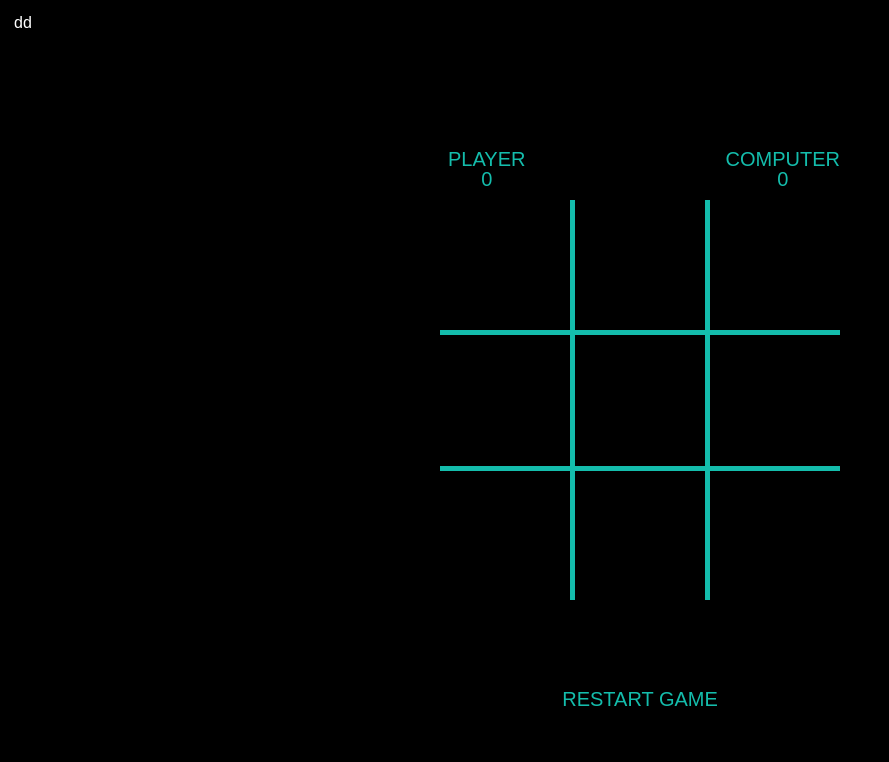
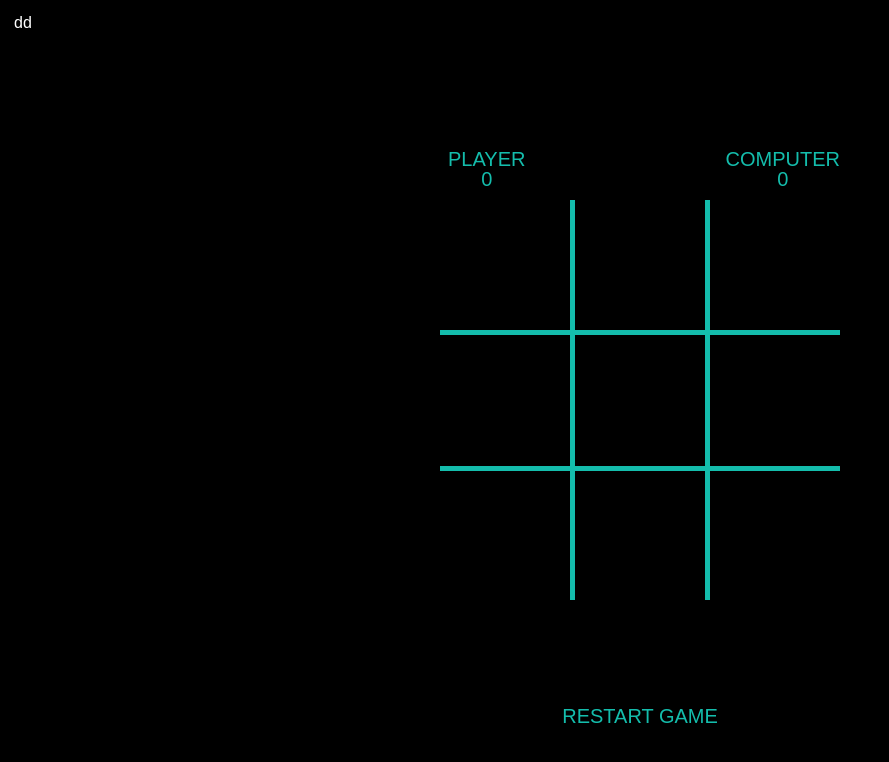
Before and after one commit to vasyl-n/vasyl-n.github.io, a plain HTML site: page index.html in a window 1280 px wide. Shown: the whole page, without its empty margins (0-889 px from the left). Drawn offline with Linux system fonts and the light colour scheme.

Commit message:
mobile responsive, new css

```diff
--- a/style.css
+++ b/style.css
@@ -129,16 +129,12 @@ text-transform: uppercase;
 .button {
   font-size: 20px;
   cursor: pointer;
-  text-align: center;
-  text-decoration: none;
   background-color: transparent;
   color: #14bdac;
   position: absolute;
   top: 88%;
   left: 50%;
   margin-left: -100px;
-  margin-top: -2%;
-  padding: 10px 8px;
   border: none;
   text-transform: uppercase;
   width: 200px;
```
